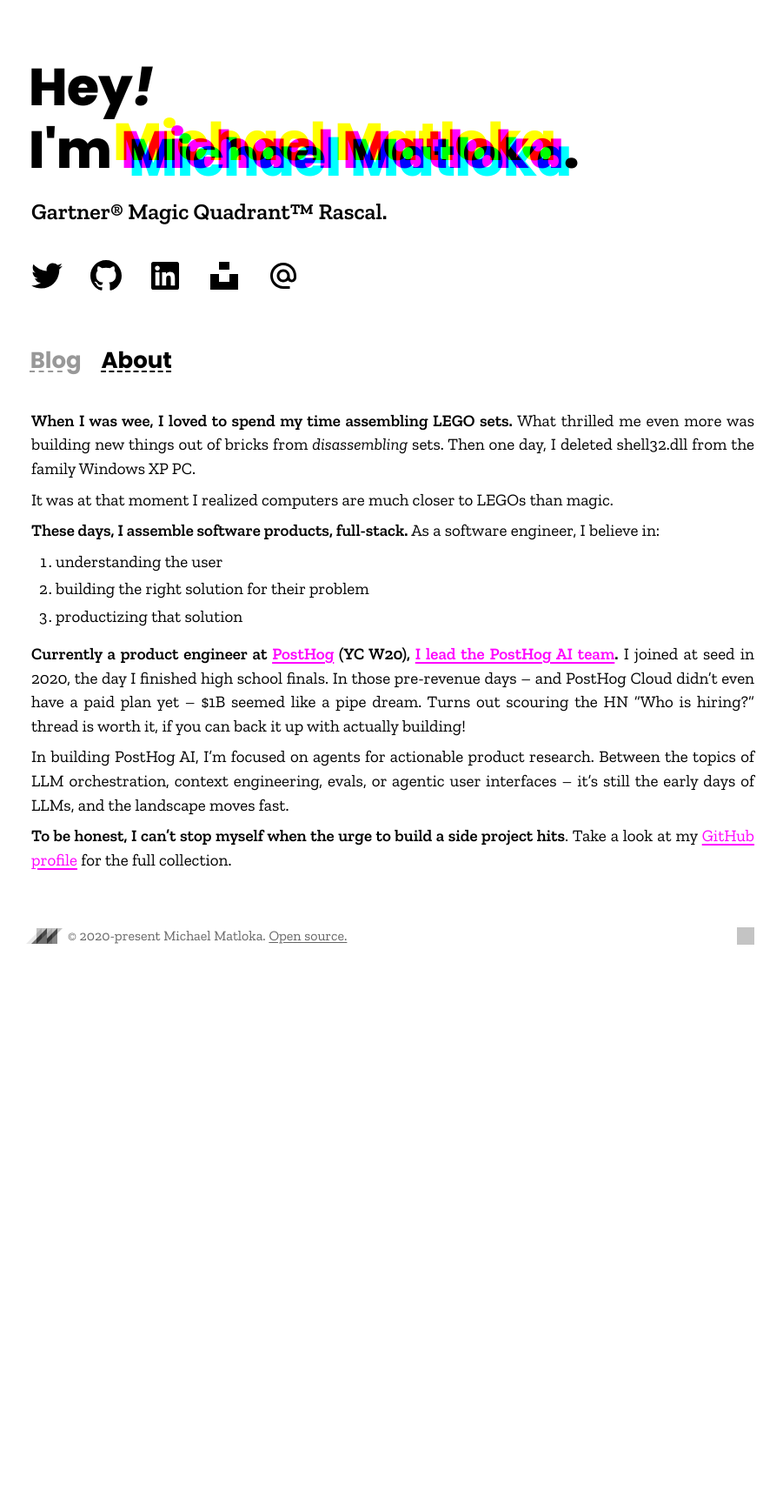
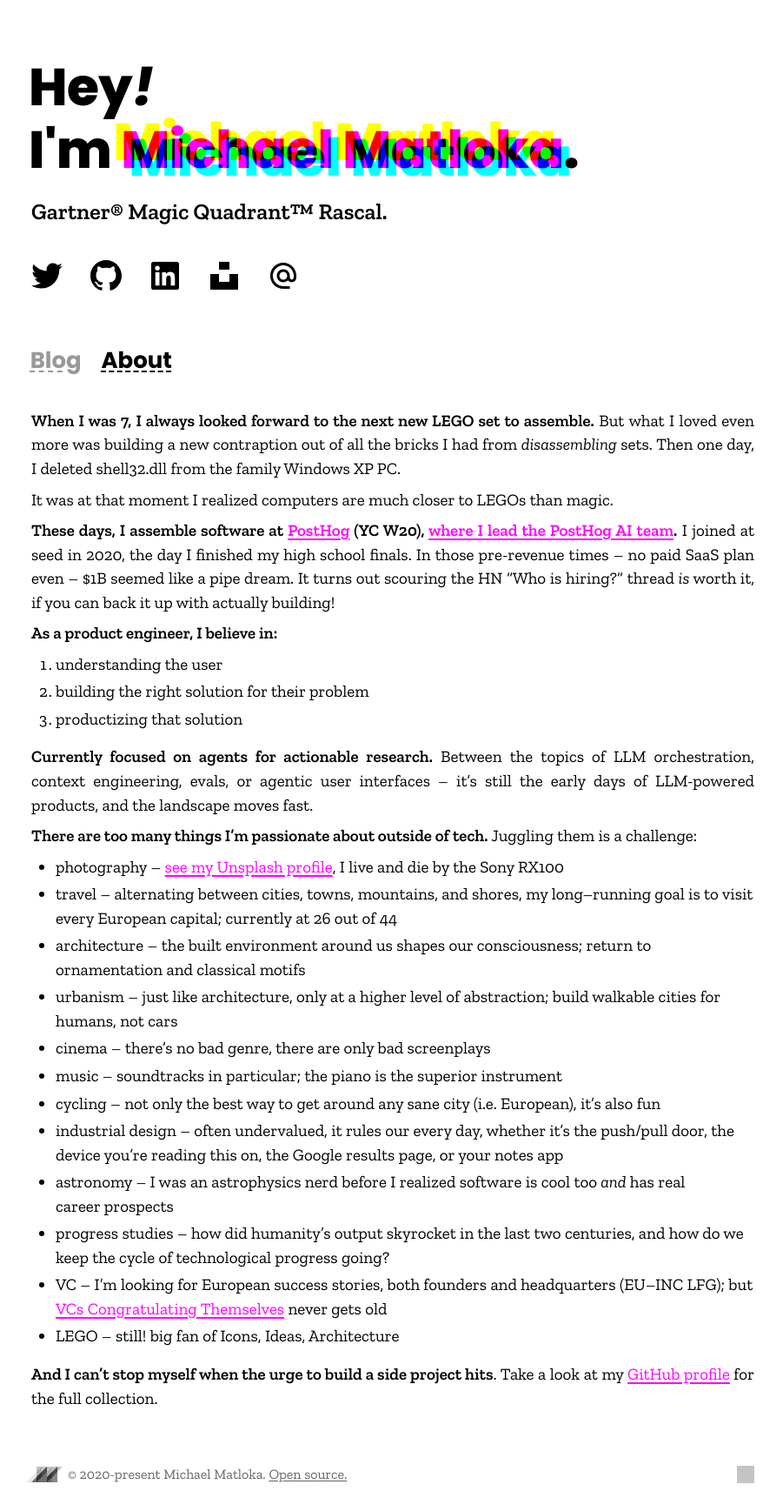
Before and after one commit to Twixes/matloka.com, a Jekyll site: the page built from about.md, in a window 1280 px wide. Shown: the whole page at 87% size, without its empty margins (188-1089 px from the left). Built offline with Jekyll 4.4.1, drawn with Linux system fonts in a browser that asks for light colours; comment, search, counter and statistics services are not loaded; before the commit the page ends 1118 px from its top, so only the background shows below that; grey boxes are pictures that could not be loaded.

Commit message:
Upgrade about list

```diff
--- a/about.md
+++ b/about.md
@@ -5,18 +5,33 @@ permalink: /about
 ---
 
 
-**When I was wee, I loved to spend my time assembling LEGO sets.** What thrilled me even more was building new things out of bricks from _disassembling_ sets. Then one day, I deleted shell32.dll from the family Windows XP PC.
+**When I was 7, I always looked forward to the next new LEGO set to assemble.** But what I loved even more was building a new contraption out of all the bricks I had from _disassembling_ sets. Then one day, I deleted shell32.dll from the family Windows XP PC.
 
 It was at that moment I realized computers are much closer to LEGOs than magic.
 
-**These days, I assemble software products, full-stack.** As a software engineer, I believe in:
+**These days, I assemble software at [PostHog](https://posthog.com/) (YC W20), [where I lead the PostHog AI team](https://posthog.com/teams/posthog-ai).** I joined at seed in 2020, the day I finished my high school finals. In those pre-revenue times – no paid SaaS plan even – $1B seemed like a pipe dream. It turns out scouring the HN "Who is hiring?" thread _is_ worth it, if you can back it up with actually building!
+
+**As a product engineer, I believe in:**
 
 1. understanding the user
 2. building the right solution for their problem
 3. productizing that solution
 
-**Currently a product engineer at [PostHog](https://posthog.com/) (YC W20), [I lead the PostHog AI team](https://posthog.com/teams/posthog-ai).** I joined at seed in 2020, the day I finished high school finals. In those pre-revenue days – and PostHog Cloud didn't even have a paid plan yet – $1B seemed like a pipe dream. Turns out scouring the HN "Who is hiring?" thread is worth it, if you can back it up with actually building!
+**Currently focused on agents for actionable research.** Between the topics of LLM orchestration, context engineering, evals, or agentic user interfaces – it's still the early days of LLM-powered products, and the landscape moves fast.
 
-In building PostHog AI, I'm focused on agents for actionable product research. Between the topics of LLM orchestration, context engineering, evals, or agentic user interfaces – it's still the early days of LLMs, and the landscape moves fast.
+**There are too many things I'm passionate about outside of tech.** Juggling them is a challenge:
 
-**To be honest, I can't stop myself when the urge to build a side project hits**. Take a look at my [GitHub profile](https://github.com/Twixes) for the full collection.
+* photography – [see my Unsplash profile](https://unsplash.com/@matlokam), I live and die by the Sony RX100
+* travel – alternating between cities, towns, mountains, and shores, my long–running goal is to visit every European capital; currently at 26 out of 44
+* architecture – the built environment around us shapes our consciousness; return to ornamentation and classical motifs
+* urbanism – just like architecture, only at a higher level of abstraction; build walkable cities for humans, not cars
+* cinema – there's no bad genre, there are only bad screenplays
+* music – soundtracks in particular; the piano is the superior instrument
+* cycling – not only the best way to get around any sane city (i.e. European), it's also fun
+* industrial design – often undervalued, it rules our every day, whether it's the push/pull door, the device you're reading this on, the Google results page, or your notes app
+* astronomy – I was an astrophysics nerd before I realized software is cool too _and_ has real career prospects
+* progress studies – how did humanity's output skyrocket in the last two centuries, and how do we keep the cycle of technological progress going?
+* VC – I'm looking for European success stories, both founders and headquarters (EU–INC LFG); but [VCs Congratulating Themselves](https://x.com/VCBrags) never gets old
+* LEGO – still! big fan of Icons, Ideas, Architecture
+
+**And I can't stop myself when the urge to build a side project hits**. Take a look at my [GitHub profile](https://github.com/Twixes) for the full collection.
```
